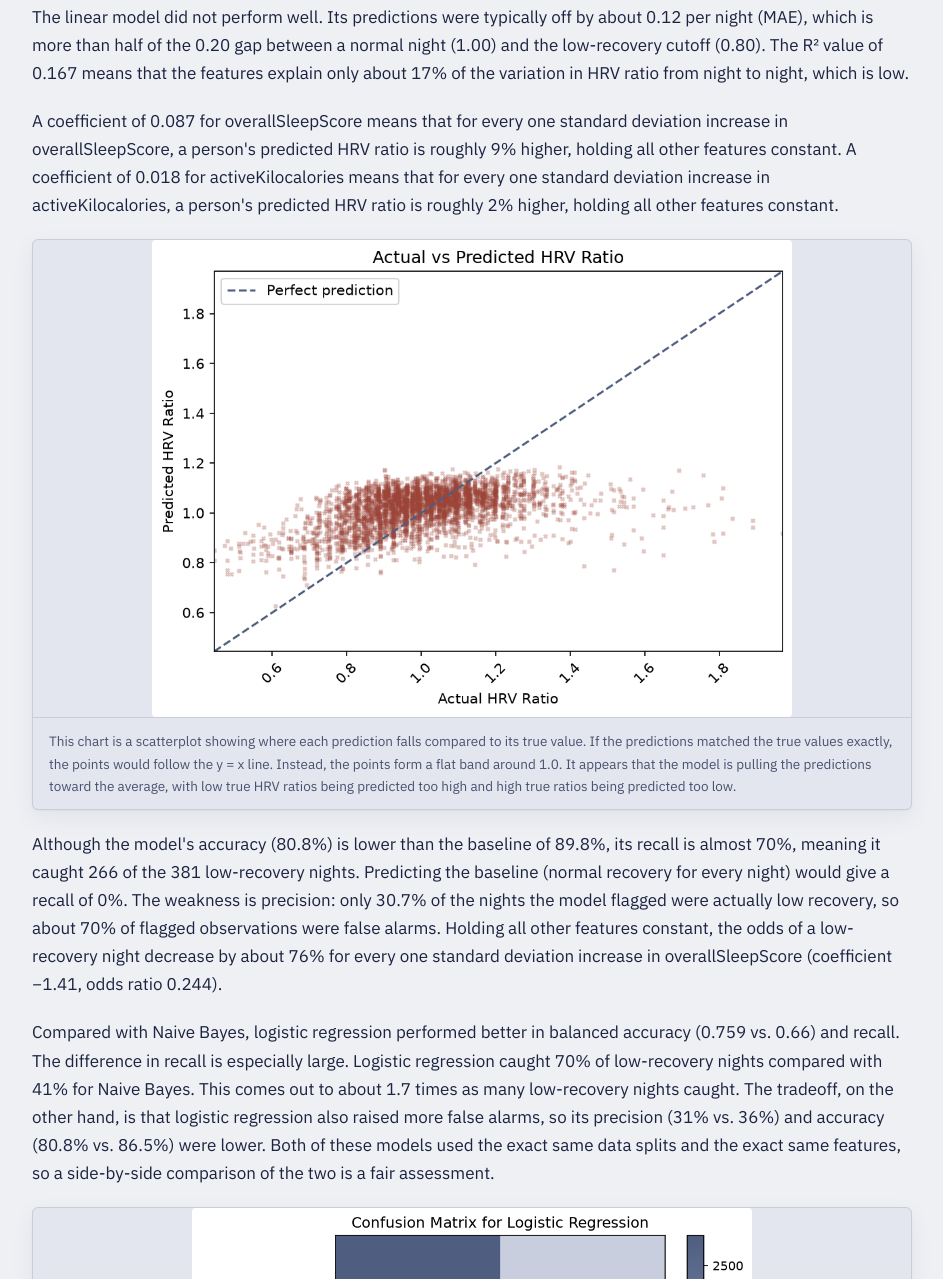
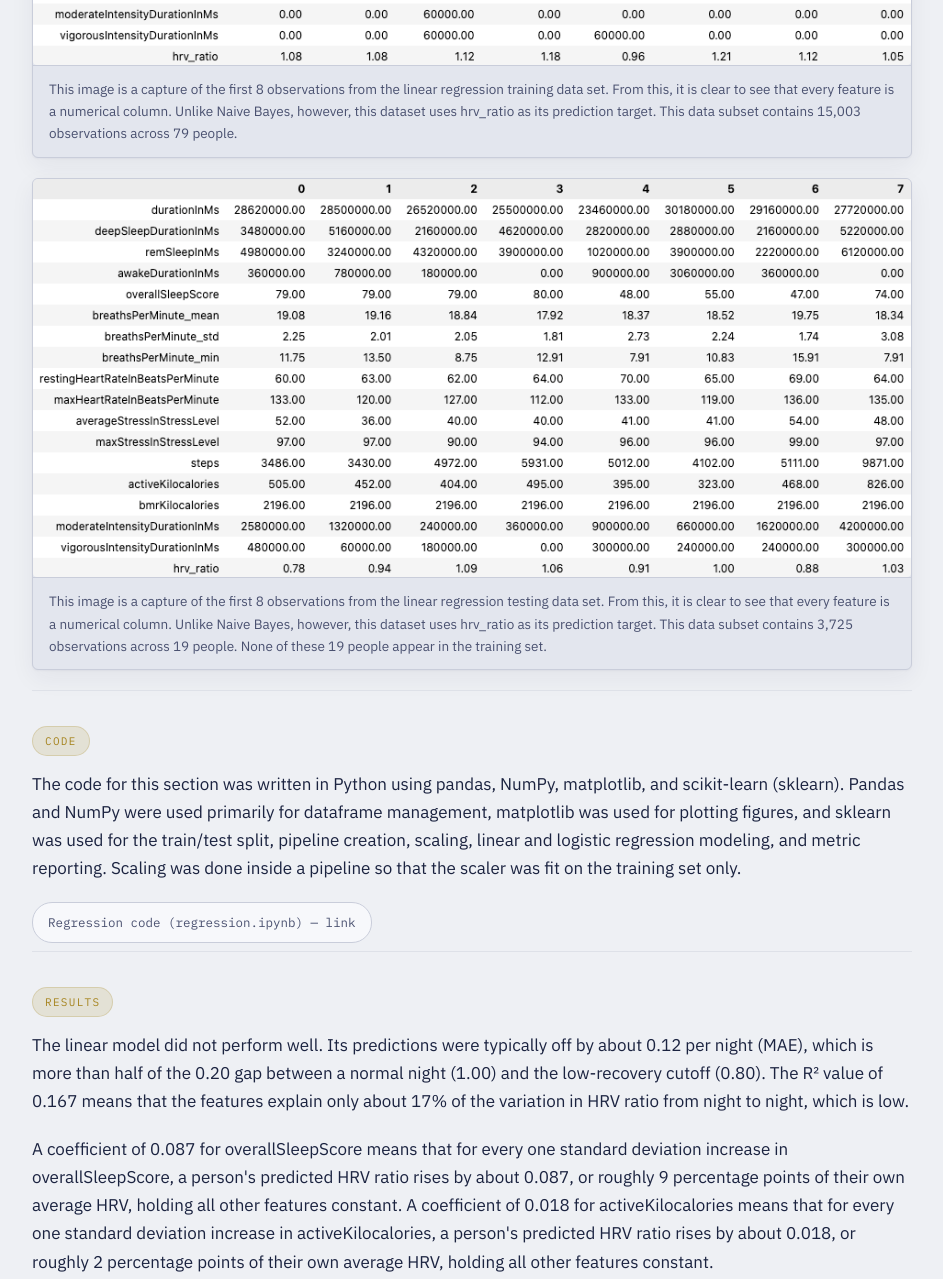
Before and after one commit to meauxcodes/applied-ml-project, a plain HTML site: page regression.html in a window 1280 px wide. Shown: the part 4993-6272 px from the top of the page, without its empty margins (114-1057 px from the left). Drawn offline with Linux system fonts and the light colour scheme.

Commit message:
G.4.6: Rubric fixes - accuracy, alpha, dtypes, linear data images, wording

```diff
--- a/regression.html
+++ b/regression.html
@@ -139,6 +139,14 @@
       <img src="images/naivebayes/nb_testing_data.png" alt="Sample rows of the testing set" style="width:100%; display:block; border-radius:4px;">
       <figcaption>This is a sample of the testing data, which has been transposed for visibility purposes and limited to the first eight observations. This data subset contains 3,725 observations across 19 people with 17 features plus "low_recovery." None of these 19 people appear in the training set.</figcaption>
     </figure>
+    <figure class="figure">
+      <img src="images/regression/linear_training_data.png" alt="Sample rows of the linear regression training set with the hrv_ratio target" style="width:100%; display:block; border-radius:4px;">
+      <figcaption>This image is a capture of the first 8 observations from the linear regression training data set. From this, it is clear to see that every feature is a numerical column. Unlike Naive Bayes, however, this dataset uses hrv_ratio as its prediction target. This data subset contains 15,003 observations across 79 people.</figcaption>
+    </figure>
+    <figure class="figure">
+      <img src="images/regression/linear_testing_data.png" alt="Sample rows of the linear regression testing set with the hrv_ratio target" style="width:100%; display:block; border-radius:4px;">
+      <figcaption>This image is a capture of the first 8 observations from the linear regression testing data set. From this, it is clear to see that every feature is a numerical column. Unlike Naive Bayes, however, this dataset uses hrv_ratio as its prediction target. This data subset contains 3,725 observations across 19 people. None of these 19 people appear in the training set.</figcaption>
+    </figure>
   </div>
 
   <div class="method-section">
@@ -152,12 +160,12 @@
   <div class="method-section">
     <span class="tag">Results</span>
     <p>The linear model did not perform well. Its predictions were typically off by about 0.12 per night (MAE), which is more than half of the 0.20 gap between a normal night (1.00) and the low-recovery cutoff (0.80). The R² value of 0.167 means that the features explain only about 17% of the variation in HRV ratio from night to night, which is low.</p>
-    <p>A coefficient of 0.087 for overallSleepScore means that for every one standard deviation increase in overallSleepScore, a person's predicted HRV ratio is roughly 9% higher, holding all other features constant. A coefficient of 0.018 for activeKilocalories means that for every one standard deviation increase in activeKilocalories, a person's predicted HRV ratio is roughly 2% higher, holding all other features constant.</p>
+    <p>A coefficient of 0.087 for overallSleepScore means that for every one standard deviation increase in overallSleepScore, a person's predicted HRV ratio rises by about 0.087, or roughly 9 percentage points of their own average HRV, holding all other features constant. A coefficient of 0.018 for activeKilocalories means that for every one standard deviation increase in activeKilocalories, a person's predicted HRV ratio rises by about 0.018, or roughly 2 percentage points of their own average HRV, holding all other features constant.</p>
     <figure class="figure">
       <img src="images/regression/actual_vs_predicted_hrv_ratio.png" alt="Scatter plot of actual versus predicted HRV ratio on the testing set with a dashed perfect-prediction line" style="width:100%; max-width:640px; margin:0 auto; display:block; border-radius:4px;">
       <figcaption>This chart is a scatterplot showing where each prediction falls compared to its true value. If the predictions matched the true values exactly, the points would follow the y = x line. Instead, the points form a flat band around 1.0. It appears that the model is pulling the predictions toward the average, with low true HRV ratios being predicted too high and high true ratios being predicted too low.</figcaption>
     </figure>
-    <p>Although the model's accuracy (80.8%) is lower than the baseline of 89.8%, its recall is almost 70%, meaning it caught 266 of the 381 low-recovery nights. Predicting the baseline (normal recovery for every night) would give a recall of 0%. The weakness is precision: only 30.7% of the nights the model flagged were actually low recovery, so about 70% of flagged observations were false alarms. Holding all other features constant, the odds of a low-recovery night decrease by about 76% for every one standard deviation increase in overallSleepScore (coefficient −1.41, odds ratio 0.244).</p>
+    <p>Although the logistic model's accuracy (80.8%) is lower than the baseline of 89.8%, its recall is almost 70%, meaning it caught 266 of the 381 low-recovery nights. Predicting the baseline (normal recovery for every night) would give a recall of 0%. The weakness is precision: only 30.7% of the nights the model flagged were actually low recovery, so about 70% of flagged observations were false alarms. Holding all other features constant, the odds of a low-recovery night decrease by about 76% for every one standard deviation increase in overallSleepScore (coefficient −1.41, odds ratio 0.244).</p>
     <p>Compared with Naive Bayes, logistic regression performed better in balanced accuracy (0.759 vs. 0.66) and recall. The difference in recall is especially large. Logistic regression caught 70% of low-recovery nights compared with 41% for Naive Bayes. This comes out to about 1.7 times as many low-recovery nights caught. The tradeoff, on the other hand, is that logistic regression also raised more false alarms, so its precision (31% vs. 36%) and accuracy (80.8% vs. 86.5%) were lower. Both of these models used the exact same data splits and the exact same features, so a side-by-side comparison of the two is a fair assessment.</p>
     <figure class="figure">
       <img src="images/regression/logistic_confusion_matrix.png" alt="Confusion matrix for logistic regression on the testing set" style="width:100%; max-width:560px; margin:0 auto; display:block; border-radius:4px;">
```
Also changed, not shown: adaboost.html (+6 -1 lines), images/adaboost/adaboost_dtypes.png (added), images/regression/linear_testing_data.png (added), images/regression/linear_training_data.png (added), 2 other files.
